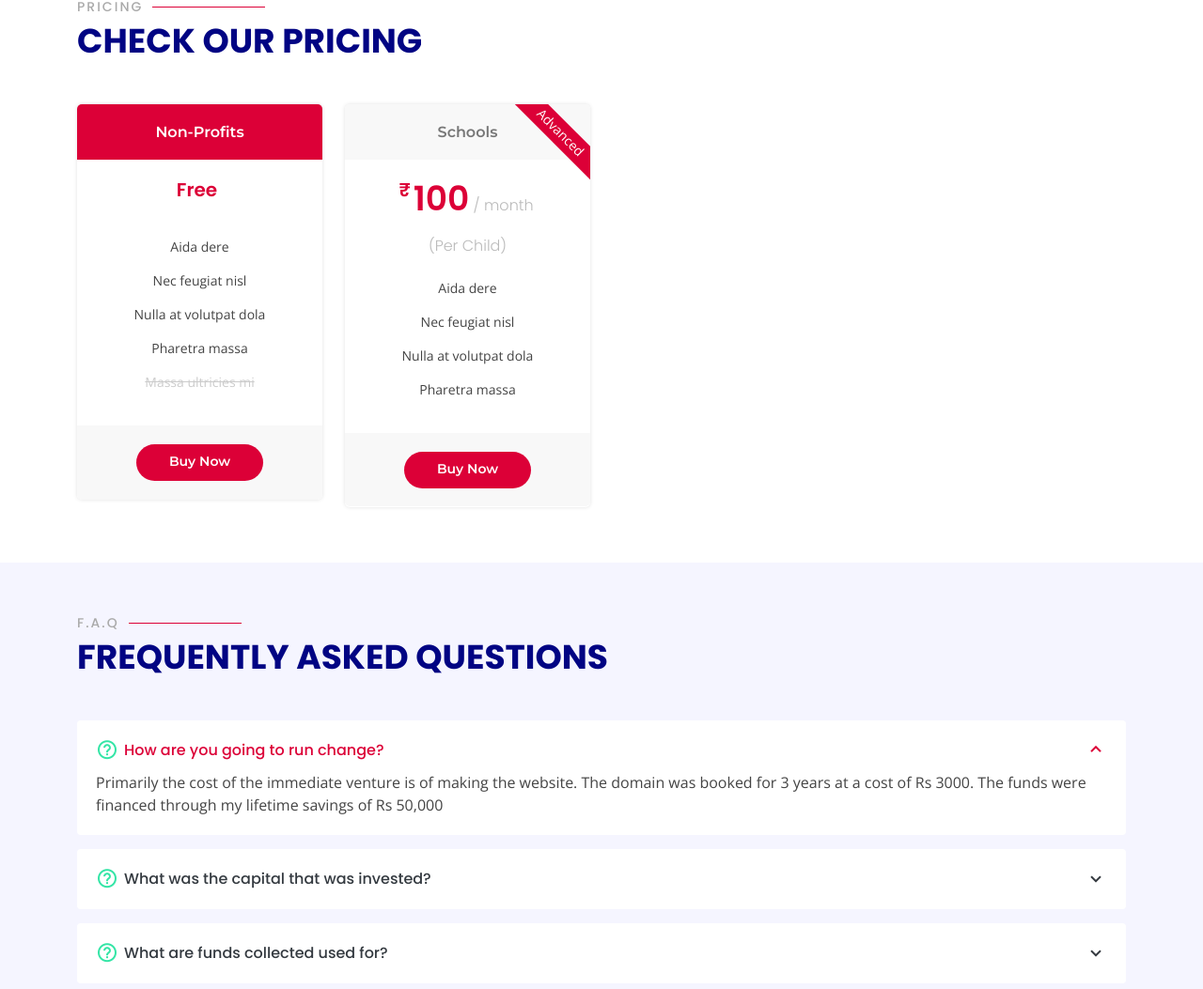
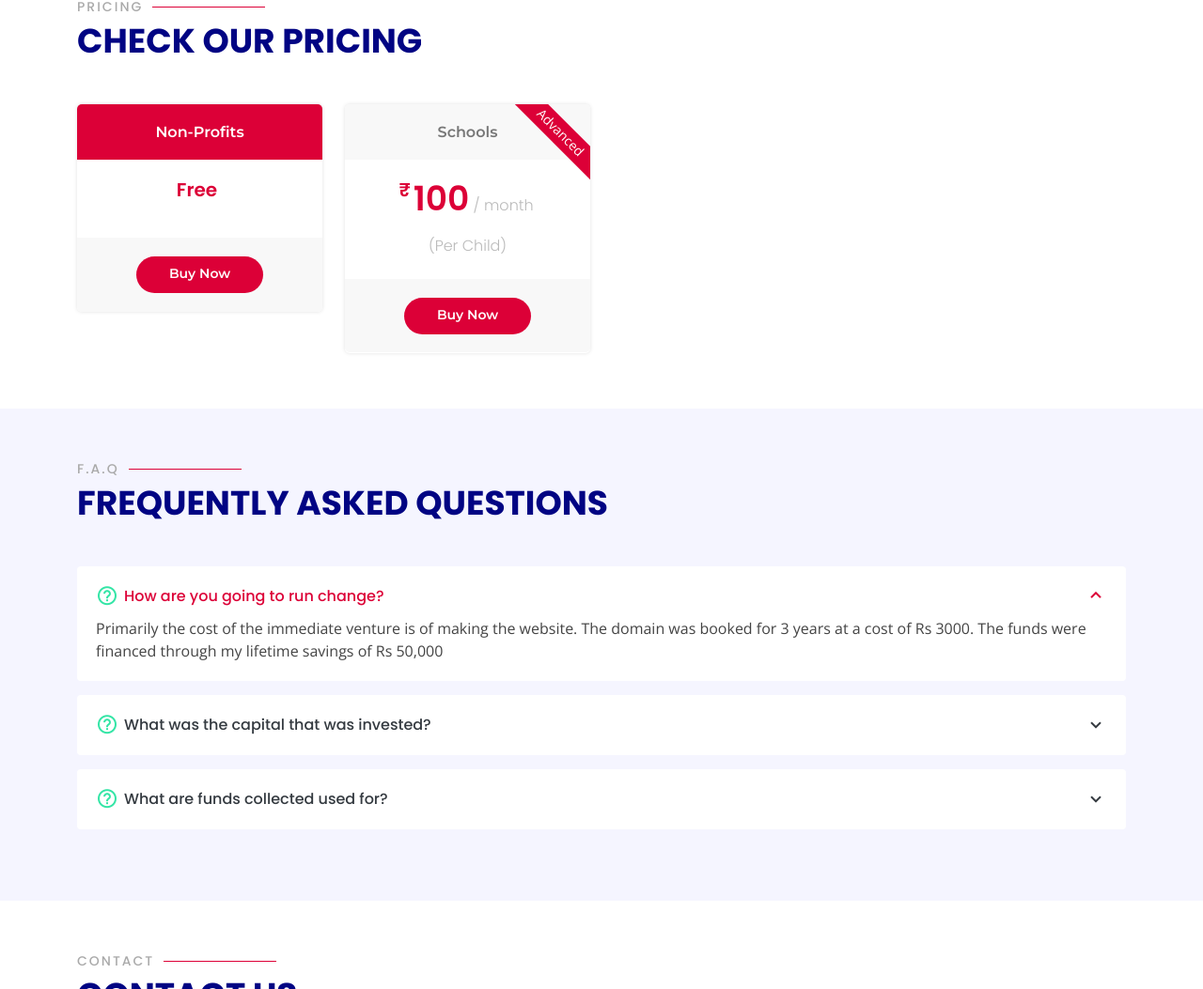
Before and after one commit to Anay2805/DIG-IT-WORLD, a plain HTML site: page index.html in a window 1280 px wide. Shown: the part 5959-7012 px from the top of the page at 94% size. Drawn offline with nearby package versions, Linux system fonts and the light colour scheme.

Commit message:
Update index.html

```diff
--- a/index.html
+++ b/index.html
@@ -438,13 +438,6 @@
             <div class="box featured" data-aos="zoom-in" data-aos-delay="200">
               <h3>Non-Profits</h3>
               <h4><sup>Free</sup><span></span></h4>
-              <ul>
-                <li>Aida dere</li>
-                <li>Nec feugiat nisl</li>
-                <li>Nulla at volutpat dola</li>
-                <li>Pharetra massa</li>
-                <li class="na">Massa ultricies mi</li>
-              </ul>
               <div class="btn-wrap">
                 <a href="#" class="btn-buy">Buy Now</a>
               </div>
@@ -456,12 +449,6 @@
               <span class="advanced">Advanced</span>
               <h3>Schools</h3>
               <h4><sup>₹</sup>100<span> / month <br> (Per Child)</span></h4>
-              <ul>
-                <li>Aida dere</li>
-                <li>Nec feugiat nisl</li>
-                <li>Nulla at volutpat dola</li>
-                <li>Pharetra massa</li>
-              </ul>
               <div class="btn-wrap">
                 <a href="#" class="btn-buy">Buy Now</a>
               </div>
```
